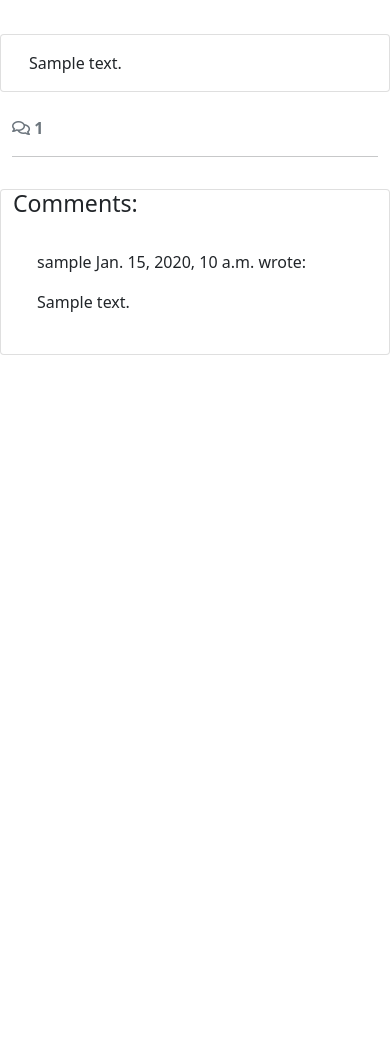
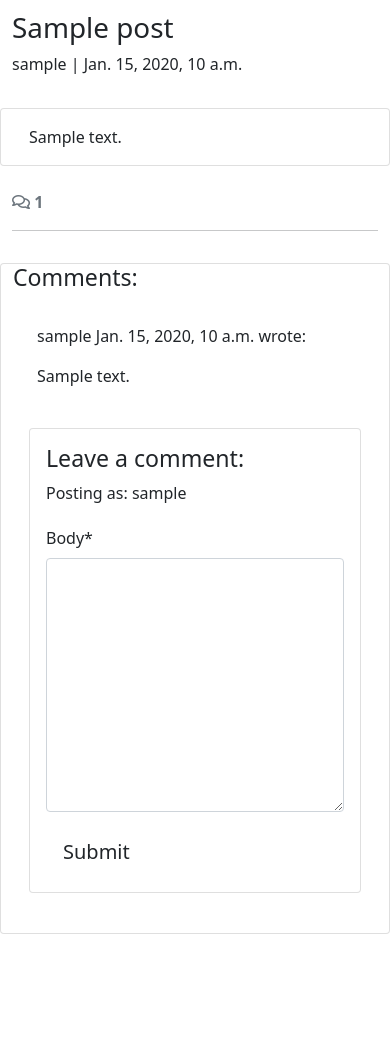
Before and after one commit to Snoodyk/Snoodyk-3dPrints, a Django app: a page that uses templates/base.html in a window 390 px wide. Shown: the part 189-1227 px from the top of the page. Before the commit the page ends 544 px from the top, so only its background shows below. Run offline with Django 4.2, Linux system fonts and the light colour scheme; a user stored in the database is signed in; tables that the repository leaves empty hold one stand-in row (values such as "Sample post"); one stand-in notice (Sample message) is shown; some libraries are stand-ins or nearby versions.

Commit message:
add ability to add comments to posts and delete

```diff
--- a/photon/settings.py
+++ b/photon/settings.py
@@ -32,6 +32,8 @@
     'allauth',
     'allauth.account',
     'allauth.socialaccount',
+    'crispy_forms',
+    'crispy_bootstrap5',
     'django_summernote',
     'printblog',
 ]
@@ -39,6 +41,9 @@
 SITE_ID = 1
 LOGIN_REDIRECT_URL = '/'
 LOGOUT_REDIRECT_URL = '/'
+
+CRISPY_ALLOWED_TEMPLATE_PACKS = "bootstrap5"
+CRISPY_TEMPLATE_PACK = "bootstrap5"
 
 MIDDLEWARE = [
     'django.middleware.security.SecurityMiddleware',
--- /dev/null
+++ b/printblog/forms.py
@@ -0,0 +1,8 @@
+from .models import Comment
+from django import forms
+
+
+class CommentForm(forms.ModelForm):
+    class Meta:
+        model = Comment
+        fields = ('body',)
--- a/printblog/templates/printblog/post_detail.html
+++ b/printblog/templates/printblog/post_detail.html
@@ -1,5 +1,6 @@
 {% extends 'base.html' %} {% block content %}
 {% load static %}
+{% load crispy_forms_tags %}
 
 <div class="masthead">
     <div class="container">
@@ -66,6 +67,24 @@
           </p>
           {% endif %}
         </div>
+        <!-- Creating New Comments -->
+    <div class="col-md-4 card mb-4 mt-3">
+      <div class="card-body">
+        {% if user.is_authenticated %}
+        <h3>Leave a comment:</h3>
+        <p>Posting as: {{ user.username }}</p>
+        <form id="commentForm" method="post"
+          style="margin-top: 1.3em;">
+          {{ comment_form | crispy }}
+          {% csrf_token %}
+          <button id="submitButton" type="submit"
+            class="btn btn-signup btn-lg">Submit</button>
+        </form>
+        {% else %}
+        <p>Log in to leave a comment</p>
+        {% endif %}
+      </div>
+    </div>
         <!-- Our for loop ends here -->
         {% endfor %}
       </div>
--- a/printblog/views.py
+++ b/printblog/views.py
@@ -1,6 +1,8 @@
 from django.shortcuts import render, get_object_or_404
 from django.views import generic
 from .models import Post
+from .forms import CommentForm
+from django.contrib import messages
 
 # Create your views here.
 class PostList(generic.ListView):
@@ -16,12 +18,27 @@
     comments = post.comments.all().order_by("-created_on")
     comment_count = post.comments.filter(approved=True).count()
 
+    if request.method == "POST":
+        comment_form = CommentForm(data=request.POST)
+        if comment_form.is_valid():
+            comment = comment_form.save(commit=False)
+            comment.author = request.user
+            comment.post = post
+            comment.save()
+            messages.add_message(
+                request, messages.SUCCESS,
+                'Comment submitted and awaiting approval'
+    )
+
+    comment_form = CommentForm()
+
     return render(
         request,
         "printblog/post_detail.html",
             {
                 "post": post,
             "comments": comments,
-            "comment_count": comment_count,}
+            "comment_count": comment_count,
+            "comment_form": comment_form,}
 
     )
--- a/templates/base.html
+++ b/templates/base.html
@@ -78,7 +78,21 @@
             </div>
         </div>
     </nav>
-
+<!-- displaying Django messages -->
+<div class="container">
+    <div class="row">
+      <div class="col-md-8 offset-md-2">
+        {% for message in messages %}
+        <div class="alert {{ message.tags }} alert-dismissible
+          fade show" id="msg" role="alert">
+          {{ message | safe }}
+          <button type="button" class="btn-close"
+            data-bs-dismiss="alert" aria-label="Close"></button>
+        </div>
+        {% endfor %}
+      </div>
+    </div>
+  </div>
     <main class="flex-shrink-0 main-bg">
 
         {% block content %}
```
Also changed, not shown: printblog/templates/printblog/index.html (+0 -49 lines), printblog/templates/printblog/blog.html (added).
